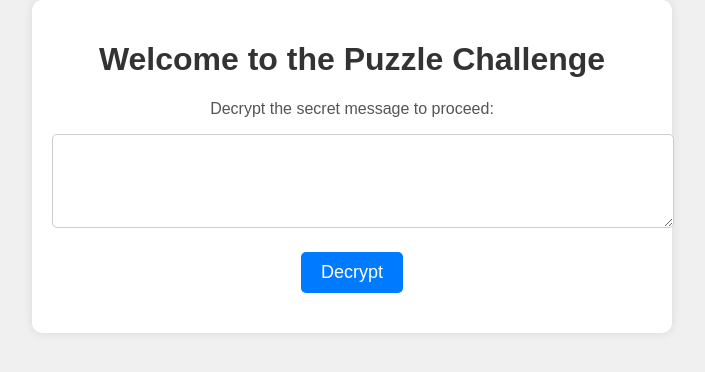
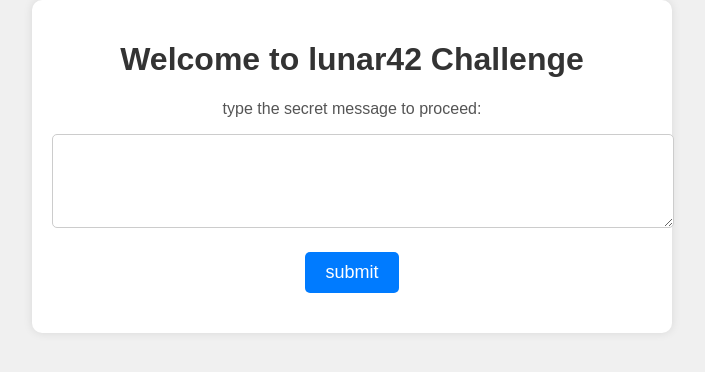
Before and after one commit to napolono/Lunar42, a plain HTML site: page lunar42.html in a window 1280 px wide. Shown: the whole page, without its empty margins (288-993 px from the left). Drawn offline with Linux system fonts and the light colour scheme.

Commit message:
Update lunar42.html

```diff
--- a/lunar42.html
+++ b/lunar42.html
@@ -62,10 +62,10 @@
 </head>
 <body>
     <div class="container">
-        <h1>Welcome to the Puzzle Challenge</h1>
-        <p>Decrypt the secret message to proceed:</p>
+        <h1>Welcome to lunar42 Challenge</h1>
+        <p>type the secret message to proceed:</p>
         <textarea id="encryptedMessage" rows="4" cols="50"></textarea><br>
-        <button onclick="decryptMessage()">Decrypt</button>
+        <button onclick="decryptMessage()">submit</button>
         <p id="result"></p>
 
         <script>
@@ -74,7 +74,7 @@
                 // Replace this with your decryption logic
                 const decryptedMessage = decrypt(encryptedMessage);
                 const result = document.getElementById('result');
-                if (decryptedMessage === 'SECRET') {
+                if (decryptedMessage === '5272') {
                     result.innerHTML = 'Congratulations! You solved the puzzle. ' +
                                      '<a href="https://example.com">Click here</a> to continue.';
                 } else {
```
